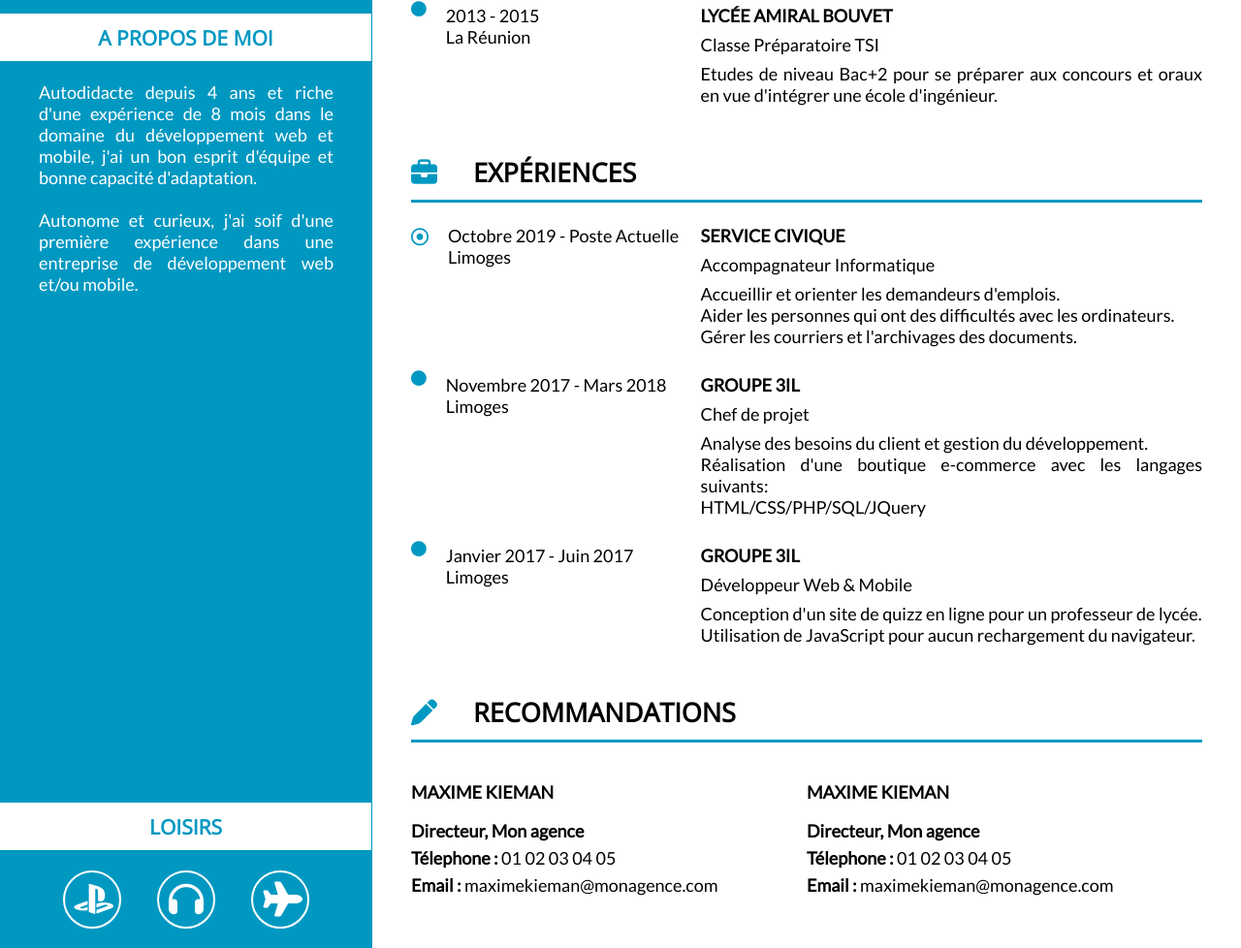
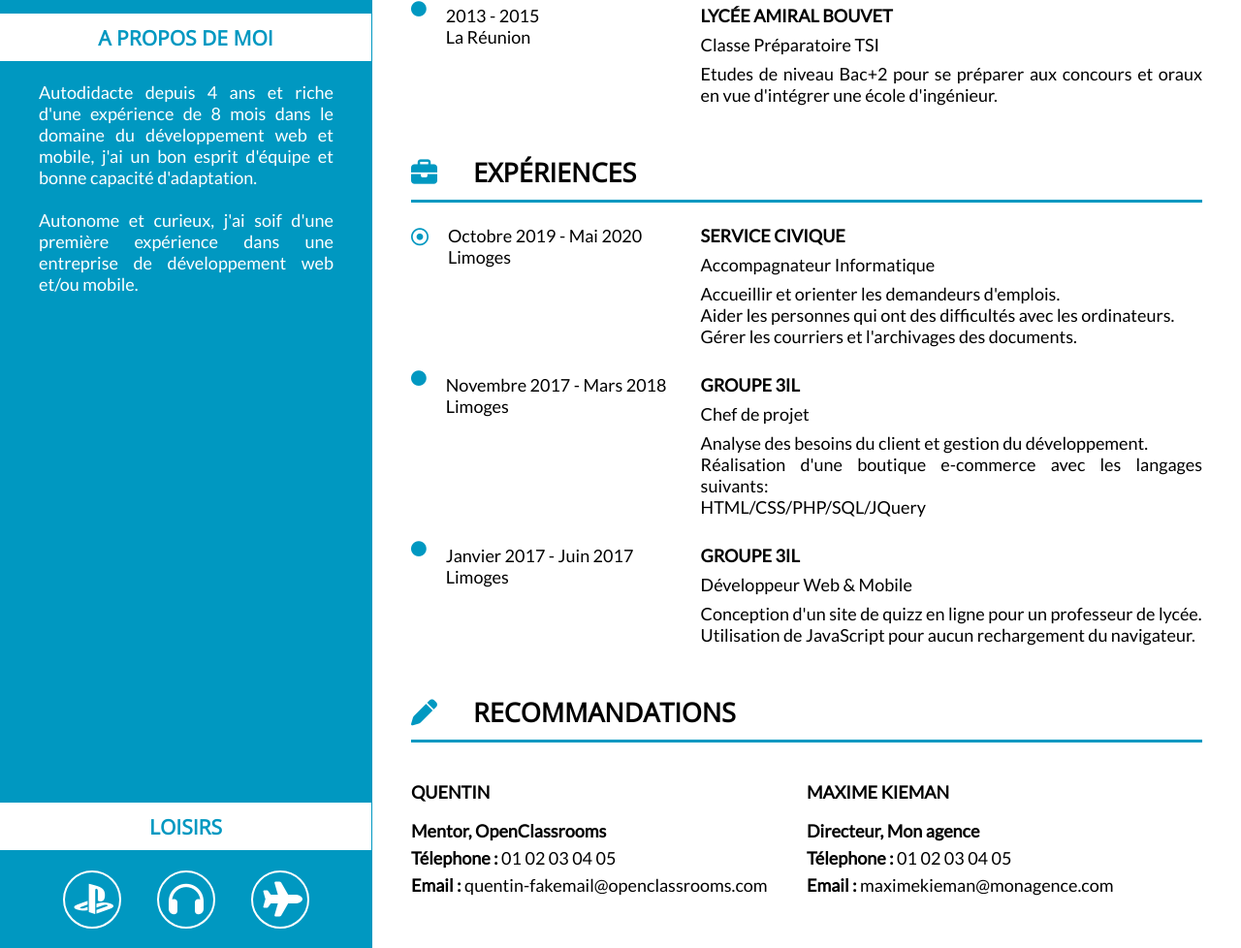
Before and after one commit to mickaelsermont/projet_2, a plain HTML site: page index.html in a window 1280 px wide. Shown: the part 572-1550 px from the top of the page at 97% size. Drawn offline with nearby package versions, Linux system fonts and the light colour scheme.

Commit message:
Update index.html

```diff
--- a/index.html
+++ b/index.html
@@ -121,7 +121,7 @@
 					<article class="article">
 						<div class="date_place">
 							<i class="far fa-dot-circle"></i>
-							<p>Octobre 2019 - Poste Actuelle<br>Limoges</p>
+							<p>Octobre 2019 - Mai 2020<br>Limoges</p>
 						</div>
 						<div class="infos">
 							<p><strong>SERVICE CIVIQUE</strong></p>
@@ -169,10 +169,10 @@
 
 					<div id="recommandation_container">
 						<article class="recommandation">
-							<p class="name"><strong>MAXIME KIEMAN</strong></p>
-							<p class="info"><b>Directeur, Mon agence</b></p>
+							<p class="name"><strong>QUENTIN</strong></p>
+							<p class="info"><b>Mentor, OpenClassrooms</b></p>
 							<p class="info"><b>Télephone :</b> 01 02 03 04 05</p>
-							<p class="info"><b>Email :</b> maximekieman@monagence.com</p>
+							<p class="info"><b>Email :</b> quentin-fakemail@openclassrooms.com</p>
 						</article>
 
 						<article class="recommandation">
```
